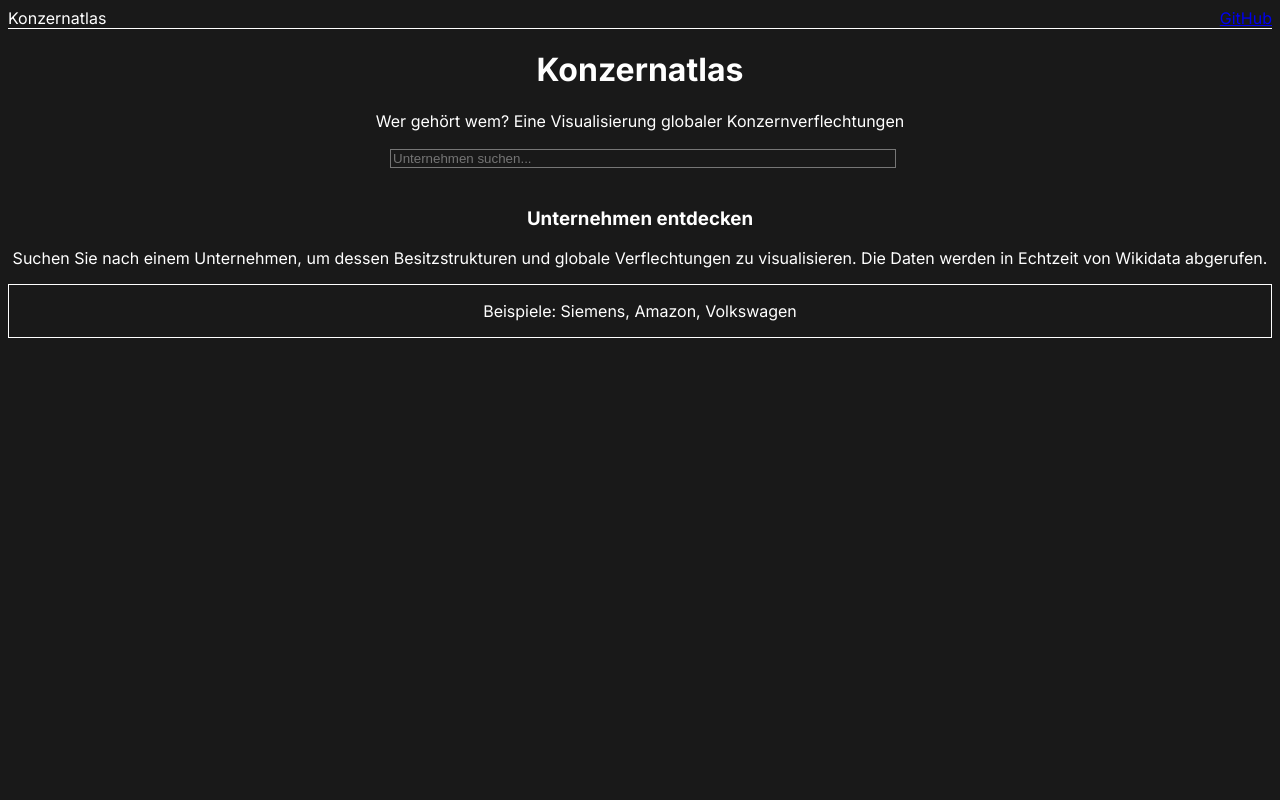
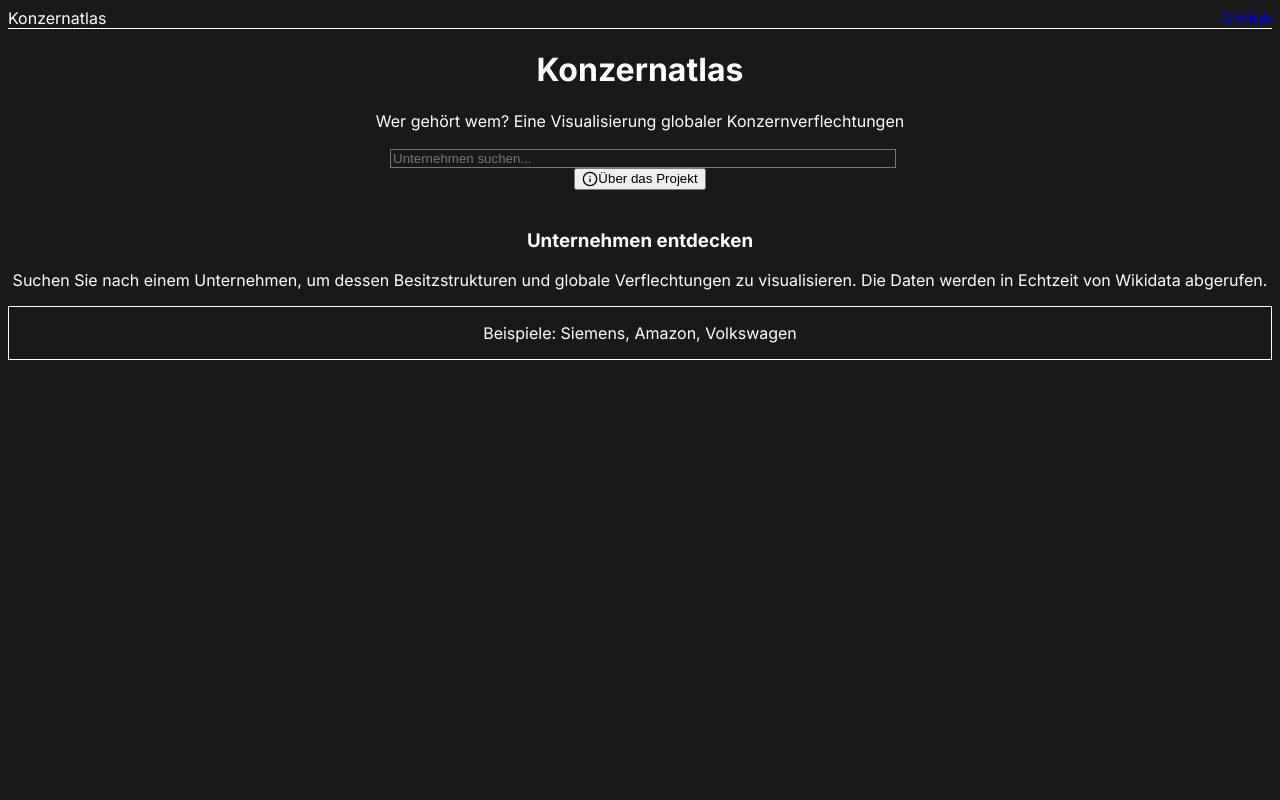
Before and after one commit to ttvtimotheus/konzernatlas, a Next.js app: page / in a window 1280 px wide. Shown: the top 800 px of the page. Built offline with nearby package versions, Linux system fonts and the light colour scheme.

Commit message:
Add InfoBox component for project information and usage guidance

```diff
--- a/src/app/metadata.tsx
+++ b/src/app/metadata.tsx
@@ -12,9 +12,9 @@ export const getMetadata = (
   return {
     title: metaTitle,
     description,
-    keywords: ["Konzernatlas", "Unternehmen", "Konzernverflechtungen", "Wikidata", "Visualisierung", "Unternehmensbesitz"],
-    authors: [{ name: "Timotheus Haseloff" }],
-    creator: "Timotheus Haseloff",
+    keywords: ["Konzernatlas", "Unternehmensverflechtungen", "Konzernverflechtungen", "Corporate ownership", "Corporate networks", "Unternehmensnetzwerke", "Global corporate structures", "Firmenbesitz", "Corporate transparency", "Konzerntransparenz", "Wirtschaftsmacht", "Capitalism criticism", "Kapitalismuskritik", "Graph visualization", "Netzwerkvisualisierung", "D3.js network", "SPARQL query", "Open data visualization", "Next.js web app", "Wikidata API"],
+    authors: [{ name: "Timo Haseloff" }],
+    creator: "Timo Haseloff",
     openGraph: {
       title: metaTitle,
       description,
--- a/src/app/page.tsx
+++ b/src/app/page.tsx
@@ -7,6 +7,7 @@ import LoadingSpinner from "@/components/LoadingSpinner";
 import ErrorMessage from "@/components/ErrorMessage";
 import SearchResultInfo from "@/components/SearchResultInfo";
 import EmptyState from "@/components/EmptyState";
+import InfoBox from "@/components/InfoBox";
 import { CompanyNode, CompanyRelationship } from "@/types/company";
 
 export default function Home() {
@@ -57,6 +58,10 @@ export default function Home() {
 
         <div className="max-w-lg mx-auto">
           <CompanySearch onCompanySelect={handleCompanySelect} />
+        </div>
+
+        <div className="mt-4 flex justify-center">
+          <InfoBox />
         </div>
       </header>
 
--- /dev/null
+++ b/src/components/InfoBox.tsx
@@ -0,0 +1,66 @@
+"use client";
+
+import { useState } from "react";
+
+export default function InfoBox() {
+  const [isOpen, setIsOpen] = useState(false);
+
+  return (
+    <div className="mb-6 relative">
+      <button
+        onClick={() => setIsOpen(!isOpen)}
+        className="flex items-center gap-2 text-sm text-muted hover:text-primary transition-colors"
+        aria-expanded={isOpen}
+      >
+        <svg
+          xmlns="http://www.w3.org/2000/svg"
+          width="16"
+          height="16"
+          viewBox="0 0 24 24"
+          fill="none"
+          stroke="currentColor"
+          strokeWidth="2"
+          strokeLinecap="round"
+          strokeLinejoin="round"
+        >
+          <circle cx="12" cy="12" r="10" />
+          <line x1="12" y1="16" x2="12" y2="12" />
+          <line x1="12" y1="8" x2="12.01" y2="8" />
+        </svg>
+        <span>Über das Projekt</span>
+      </button>
+
+      {isOpen && (
+        <div className="mt-3 p-4 border border-border rounded-lg bg-background/30 text-sm max-w-2xl">
+          <h3 className="font-semibold mb-2">Konzernatlas: Wer gehört wem?</h3>
+          <p className="mb-2">
+            Der Konzernatlas visualisiert die Besitzverhältnisse zwischen Unternehmen weltweit.
+            Die Daten stammen aus der offenen Wikidata-Datenbank und werden in Echtzeit abgerufen.
+          </p>
+
+          <h4 className="font-medium mt-3 mb-1">Wie nutze ich den Konzernatlas?</h4>
+          <ol className="list-decimal list-inside space-y-1">
+            <li>Geben Sie einen Unternehmensnamen in das Suchfeld ein</li>
+            <li>Wählen Sie ein Unternehmen aus den Vorschlägen</li>
+            <li>Der Netzwerkgraph zeigt die Besitzverhältnisse</li>
+            <li>Fahren Sie mit der Maus über Knoten, um Details zu sehen</li>
+            <li>Nutzen Sie das Mausrad oder die Steuerelemente, um zu zoomen</li>
+            <li>Ziehen Sie Knoten, um den Graphen neu anzuordnen</li>
+          </ol>
+
+          <p className="mt-3 text-xs text-muted">
+            Hinweis: Die Daten basieren auf Wikidata (Wikidata Property P127 - "owned by").
+            Die Vollständigkeit und Aktualität der Daten hängt von den Einträgen in Wikidata ab.
+          </p>
+
+          <button
+            onClick={() => setIsOpen(false)}
+            className="mt-3 text-primary hover:underline text-xs"
+          >
+            Schließen
+          </button>
+        </div>
+      )}
+    </div>
+  );
+}
```
